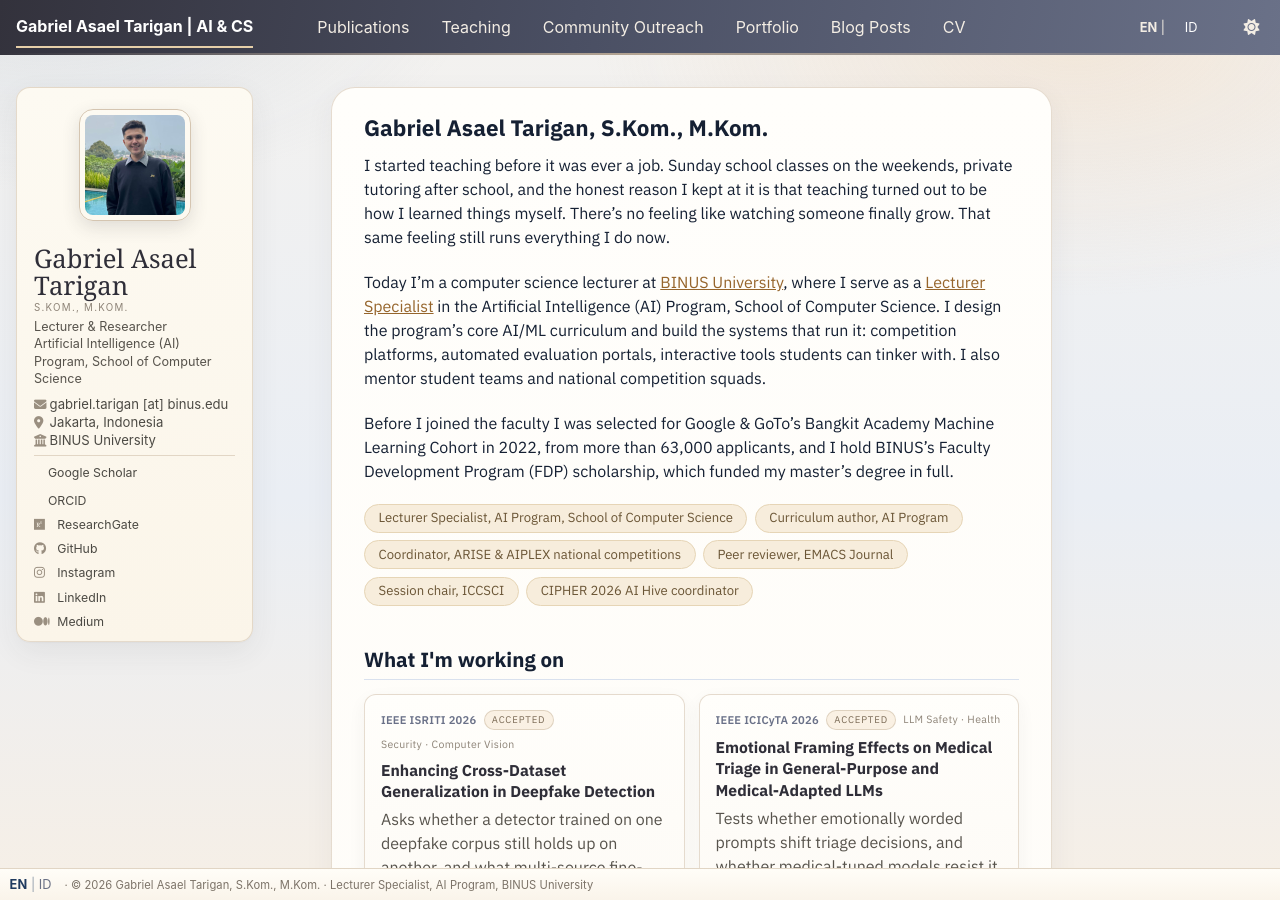
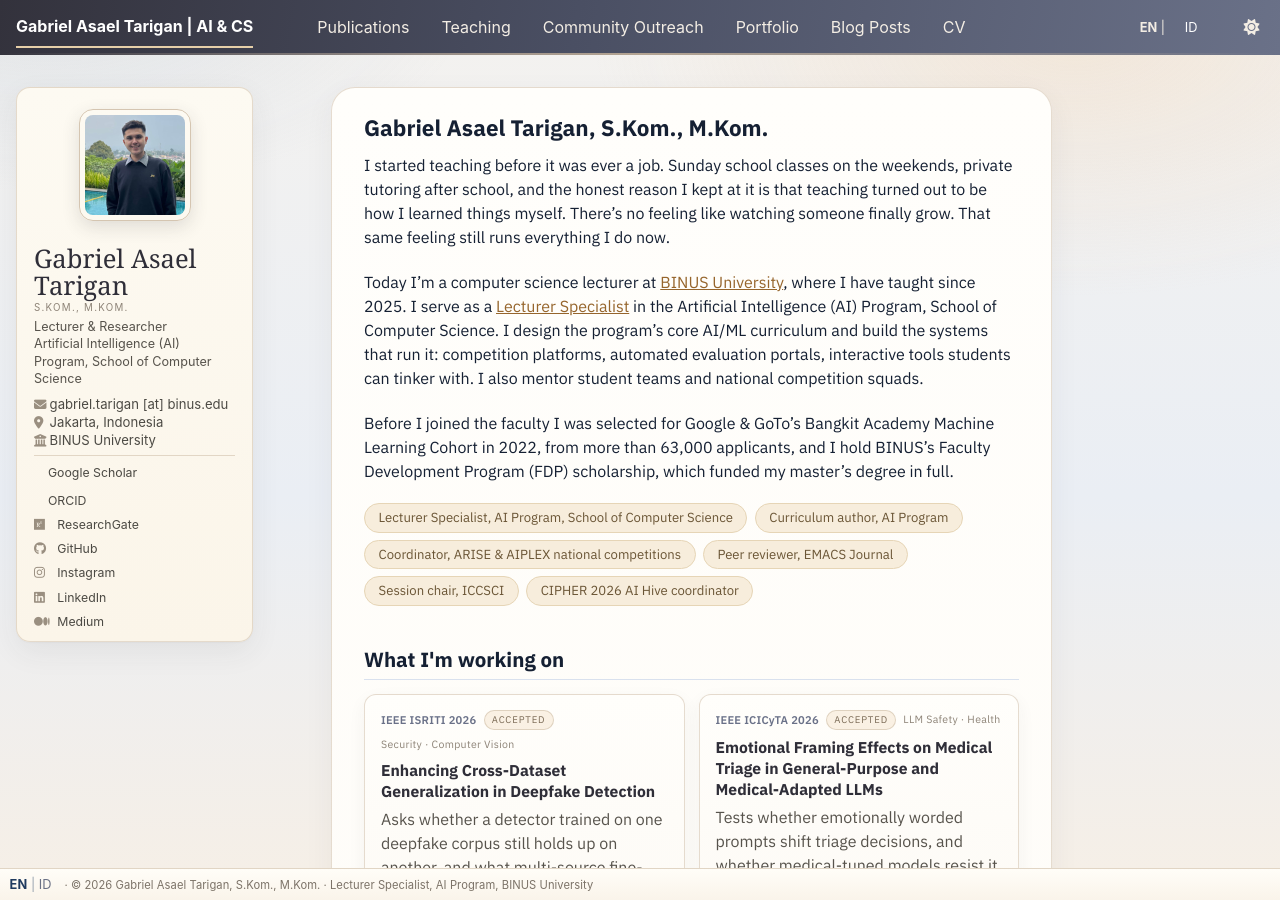
Before and after one commit to asaeltarigan/asaeltarigan.github.io, a Jekyll site: the page built from _pages/about.md, in a window 1280 px wide and 900 px high. Built offline with Jekyll 4.4.1, drawn with Linux system fonts in a browser that asks for light colours; some web fonts are replaced; a style sheet for code colours, icons or effects is not loaded.

Commit message:
about: note teaching since 2025

```diff
--- a/_pages/about.md
+++ b/_pages/about.md
@@ -2,7 +2,7 @@
 permalink: /
 title: "Gabriel Asael Tarigan, S.Kom., M.Kom."
 seo_title: "Gabriel Asael Tarigan | Artificial Intelligence & Computer Science Lecturer"
-description: "Gabriel Asael Tarigan is a computer science lecturer and researcher at BINUS University, teaching in the Artificial Intelligence (AI) Program, School of Computer Science. He works on applied machine learning, ML systems and MLOps, and designed the AI curriculum."
+description: "Gabriel Asael Tarigan is a computer science lecturer and researcher at BINUS University, teaching in the Artificial Intelligence (AI) Program, School of Computer Science. He works on applied machine learning, ML systems and MLOps, and designed the AI curriculum. He has taught at BINUS University since 2025."
 author_profile: true
 redirect_from:
   - /about/
@@ -11,7 +11,7 @@ redirect_from:
 
 I started teaching before it was ever a job. Sunday school classes on the weekends, private tutoring after school, and the honest reason I kept at it is that teaching turned out to be how I learned things myself. There's no feeling like watching someone finally grow. That same feeling still runs everything I do now.
 
-Today I'm a computer science lecturer at [BINUS University](https://www.binus.ac.id), where I serve as a [Lecturer Specialist](https://socs.binus.ac.id/artificial-intelligence/people/gabriel-asael-tarigan-s-kom-m-kom/) in the Artificial Intelligence (AI) Program, School of Computer Science. I design the program's core AI/ML curriculum and build the systems that run it: competition platforms, automated evaluation portals, interactive tools students can tinker with. I also mentor student teams and national competition squads.
+Today I'm a computer science lecturer at [BINUS University](https://www.binus.ac.id), where I have taught since 2025. I serve as a [Lecturer Specialist](https://socs.binus.ac.id/artificial-intelligence/people/gabriel-asael-tarigan-s-kom-m-kom/) in the Artificial Intelligence (AI) Program, School of Computer Science. I design the program's core AI/ML curriculum and build the systems that run it: competition platforms, automated evaluation portals, interactive tools students can tinker with. I also mentor student teams and national competition squads.
 
 Before I joined the faculty I was selected for Google & GoTo's Bangkit Academy Machine Learning Cohort in 2022, from more than 63,000 applicants, and I hold BINUS's Faculty Development Program (FDP) scholarship, which funded my master's degree in full.
 
```
